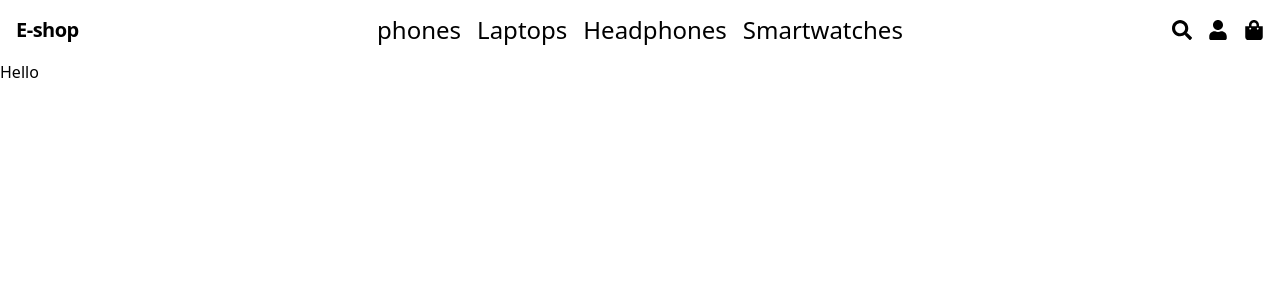
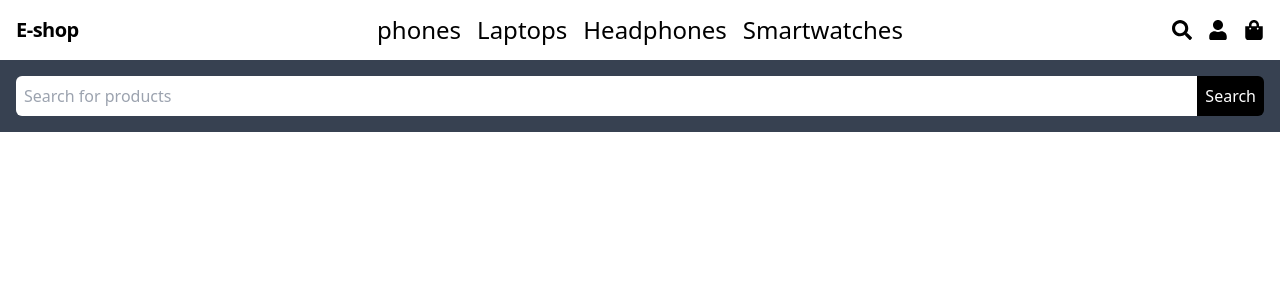
Before and after one commit to CGAJAY/E-commerce-web-app, a React (Vite) app in the folder client/: page / in a window 1280 px wide. Shown: the top 300 px of the page. Built offline with nearby package versions, Linux system fonts and the light colour scheme.

Commit message:
Added the input to search for products

```diff
--- a/client/src/components/Header.jsx
+++ b/client/src/components/Header.jsx
@@ -1,4 +1,4 @@
-import React from "react";
+import { useState } from "react";
 import {
 	FaBars,
 	FaSearch,
@@ -7,6 +7,8 @@ import {
 } from "react-icons/fa";
 
 const Header = () => {
+	const [isSearchOpen, setIsSearchOpen] = useState(true);
+
 	const categories = [
 		"phones",
 		"Laptops",
@@ -42,7 +44,7 @@ const Header = () => {
 						))}
 					</nav>
 
-					{/* Account and Cart */}
+					{/* Account and Cart for all layouts */}
 					<div className="flex items-center space-x-4">
 						<button className="hover:text-yellow-500">
 							<FaSearch className="h-5 w-5" />
@@ -59,7 +61,29 @@ const Header = () => {
 					</div>
 				</div>
 			</div>
-			<h2>Hello</h2>
+
+			{/* Input for search when search icon is clicked*/}
+			{isSearchOpen && (
+				<div className="bg-gray-700 py-4">
+					<div className="container mx-auto px-4">
+						<form className="flex items-center">
+							<input
+								type="text"
+								placeholder="Search for products"
+								name=""
+								id=""
+								className="flex-grow p-2 rounded-l-md focus:outline-none text-gray-800"
+							/>
+							<button
+								type="submit"
+								className="bg-black text-white p-2 rounded-r-md hover:bg-gray-700 focus:outline-none"
+							>
+								Search
+							</button>
+						</form>
+					</div>
+				</div>
+			)}
 		</header>
 	);
 };
```
